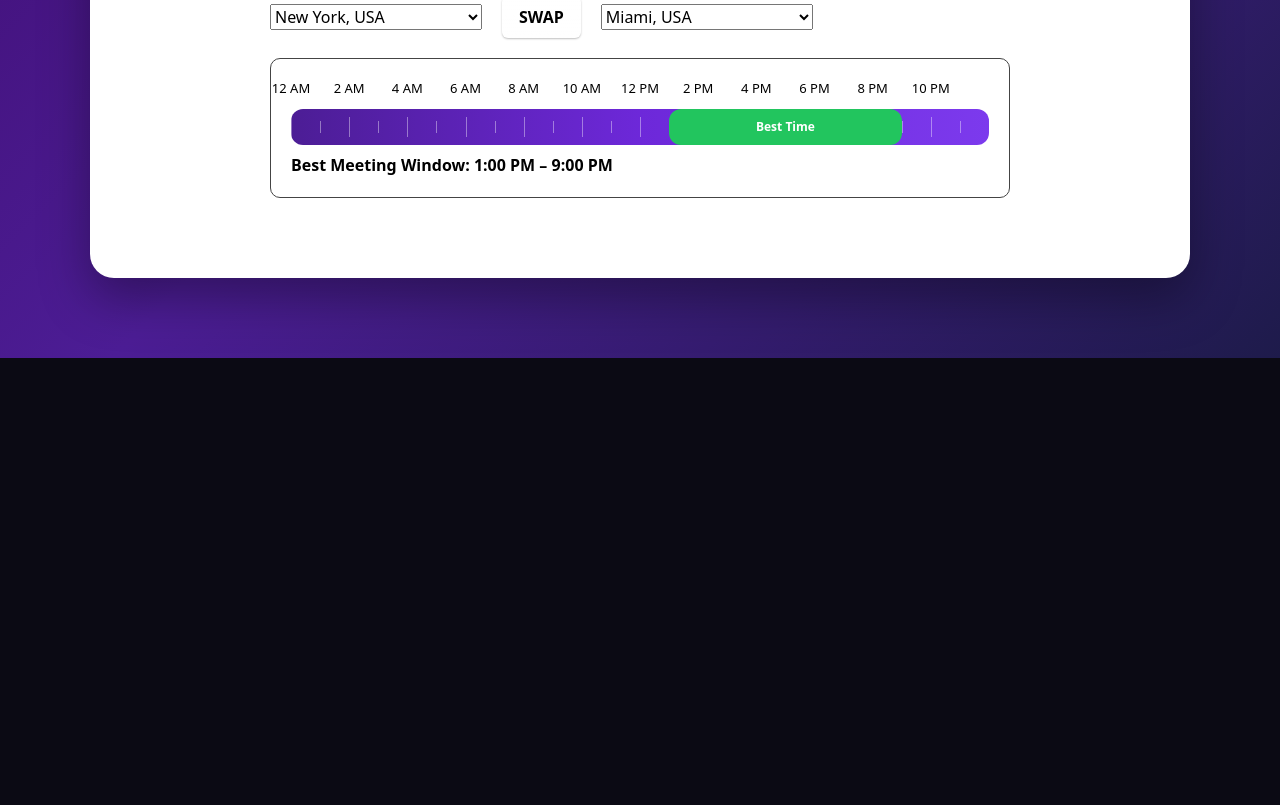
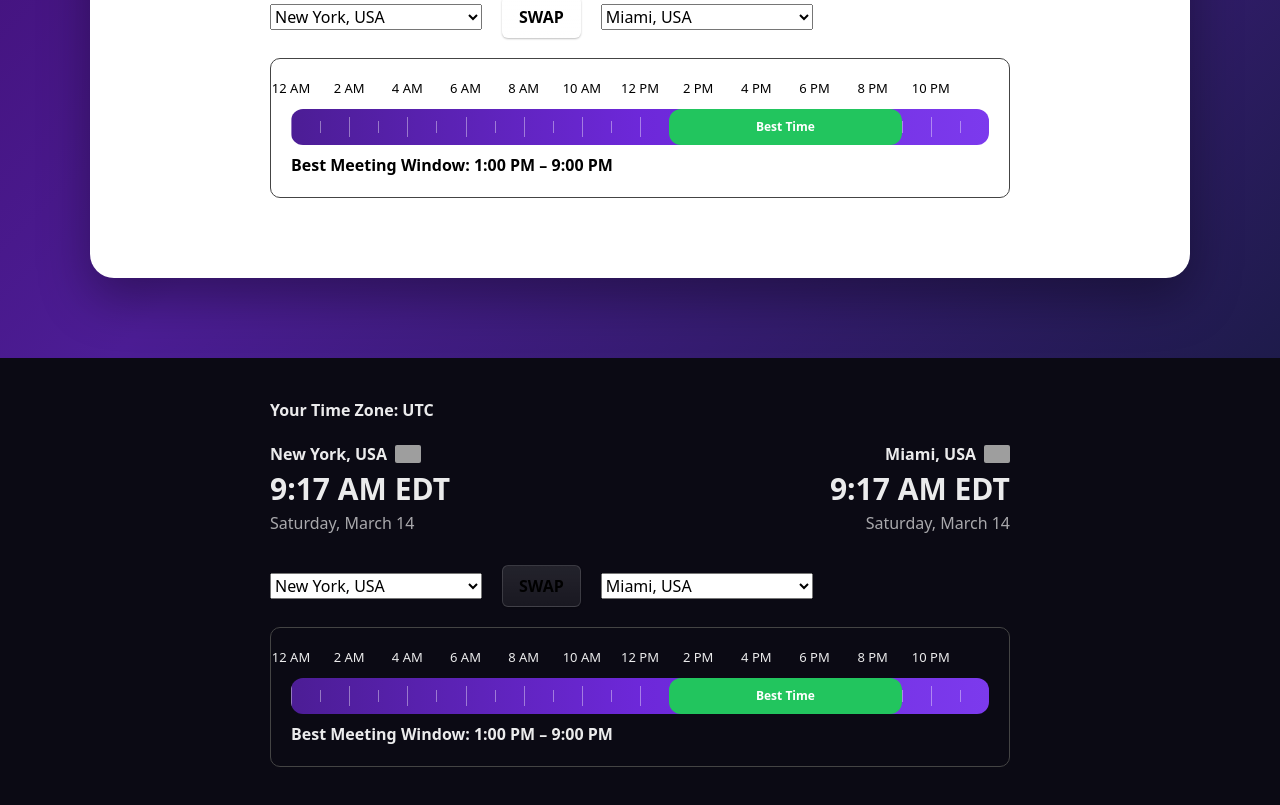
Before and after one commit to techtalk1282/Best-Meeting-Time, a Next.js app: page / in a window 1280 px wide. Shown: the part 698-1503 px from the top of the page. Before the commit the page ends 1056 px from the top, so only its background shows below. Built offline with nearby package versions, Linux system fonts and the light colour scheme; grey boxes are pictures that could not be loaded.

Commit message:
feat(ui): reconnect ToolPreviewSection to layout so Features nav anchor works

```diff
--- a/app/page.tsx
+++ b/app/page.tsx
@@ -1,9 +1,9 @@
-
 // app/page.tsx
 // PURPOSE: Wire layout slots ONLY. No logic, no state.
 
 import LayoutShell from "./ui/LayoutShell";
 import HeroSection from "./ui/HeroSection";
+import ToolPreviewSection from "./ui/ToolPreviewSection";
 import PremiumFeaturesSection from "./ui/PremiumFeaturesSection";
 import BonusFeaturesSection from "./ui/BonusFeaturesSection";
 import FooterSection from "./ui/FooterSection";
@@ -12,7 +12,7 @@ export default function HomePage() {
   return (
     <LayoutShell
       hero={<HeroSection />}
-      toolPreview={null}
+      toolPreview={<ToolPreviewSection />}
       premiumFeatures={<PremiumFeaturesSection />}
       bonusFeatures={<BonusFeaturesSection />}
       footer={<FooterSection />}
```
